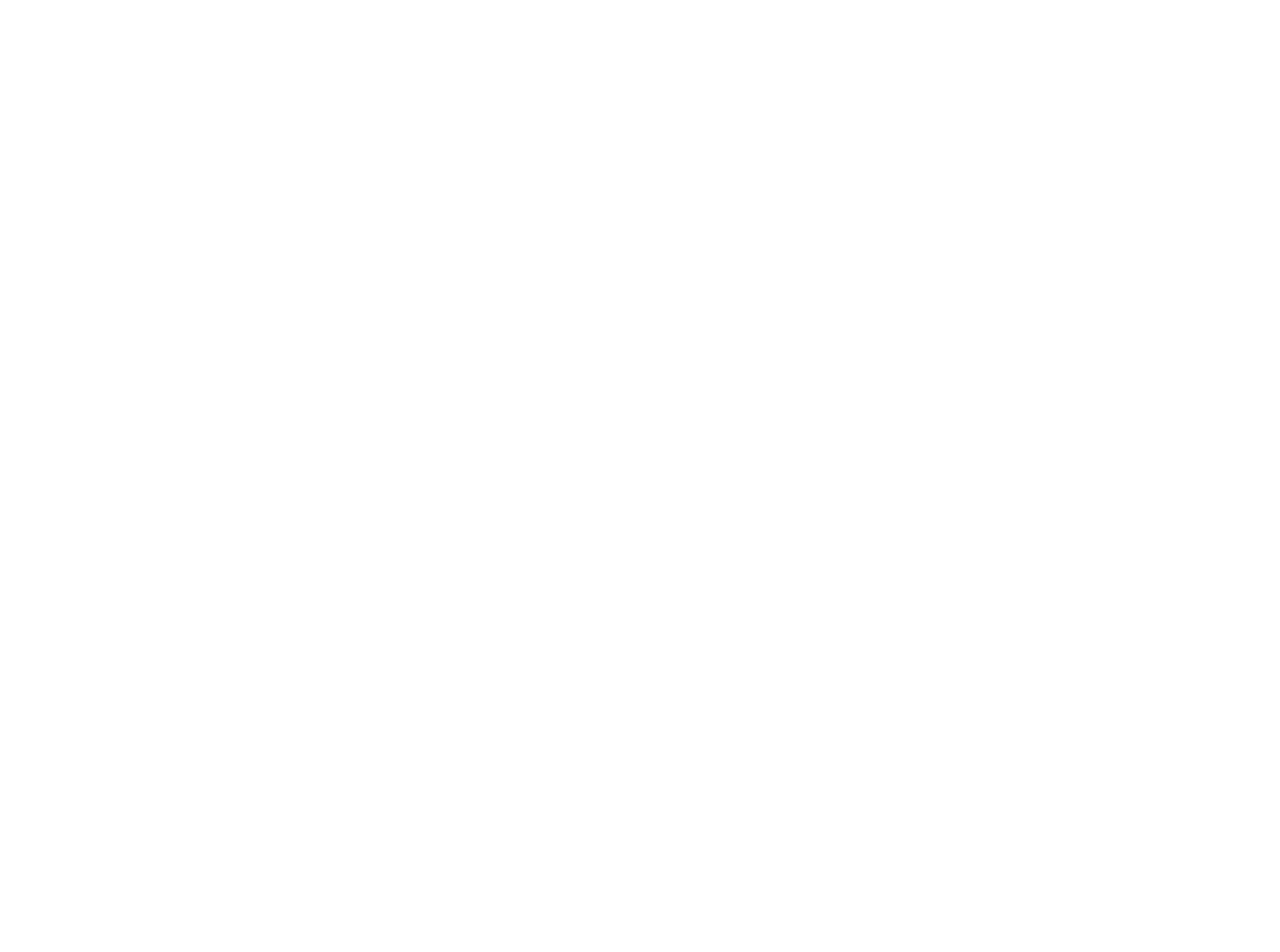
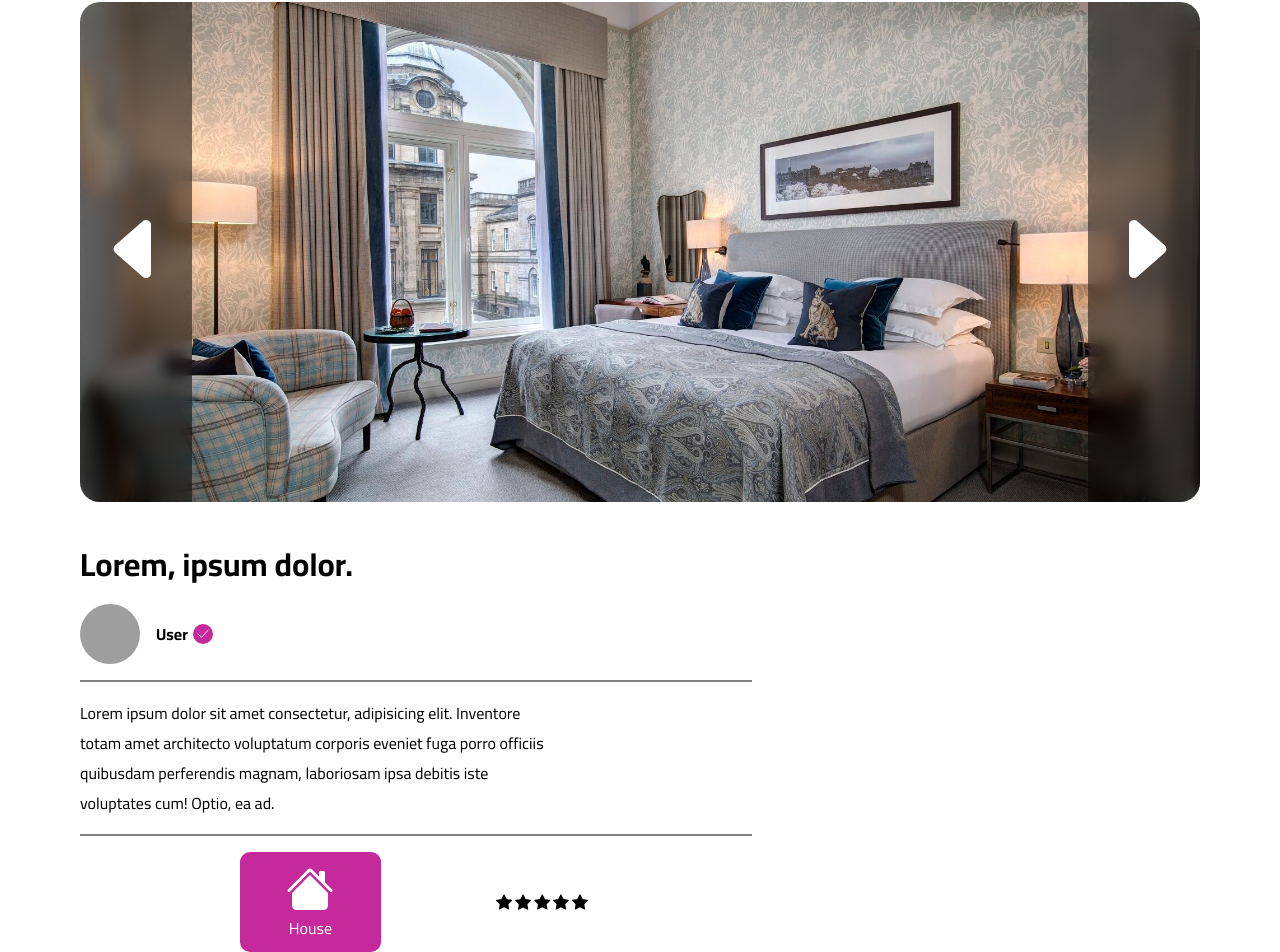
Before and after one commit to anes011/Project-W, a React (Create React App) app: page /reservation in a window 1280 px wide. Before the commit this address had no page. Shown: the part 158-1110 px from the top of the page. Before the commit the page ends 800 px from the top, so only its background shows below. Built offline with nearby package versions, Linux system fonts and the light colour scheme; grey boxes are pictures that could not be loaded.

Commit message:
added reservation page

```diff
--- a/src/App.jsx
+++ b/src/App.jsx
@@ -2,6 +2,7 @@
 import SignPage from './pages/SignPage';
 import WelcomePage from './pages/WelcomePage';
 import AddOfferPage from './pages/AddOfferPage';
+import ReservationPage from './pages/ReservationPage';
 import { BrowserRouter as Router, Routes, Route } from 'react-router-dom';
 
 function App() {
@@ -12,6 +13,7 @@
           <Route path='/' element={<SignPage />} />
           <Route path='/welcome' element={<WelcomePage />} />
           <Route path='/add-offer' element={<AddOfferPage />} />
+          <Route path='/reservation' element={<ReservationPage />} />
         </Routes>
       </Router>
     </div>
--- /dev/null
+++ b/src/components/ReservationDetails.jsx
@@ -0,0 +1,36 @@
+import '../styles/reservationDetails.css';
+import SuccessIcon from '../images&logos/success-svgrepo-com.svg';
+import StarsIcon from '../images&logos/five_star_rating.svg';
+
+function ReservationDetails() {
+    return(
+        <div className="reservation-details">
+            <h1>Lorem, ipsum dolor.</h1>
+
+            <div className="profile">
+                <img src="https://plus.unsplash.com/premium_photo-1664870883044-0d82e3d63d99?q=80&w=1470&auto=format&fit=crop&ixlib=rb-4.0.3&ixid=M3wxMjA3fDB8MHxwaG90by1wYWdlfHx8fGVufDB8fHx8fA%3D%3D" alt="" className="profile-photo" />
+                <p>User</p>
+                <img src={SuccessIcon} alt="" />
+            </div>
+
+            <div className="description">
+                <p>Lorem ipsum dolor sit amet consectetur, adipisicing elit. Inventore totam amet architecto voluptatum corporis eveniet fuga porro officiis quibusdam perferendis magnam, laboriosam ipsa debitis iste voluptates cum! Optio, ea ad.</p>
+            </div>
+
+            <div className="accommodation-type-rate">
+                <div className="type-container">
+                    <svg xmlns="http://www.w3.org/2000/svg" width="16" height="16" fill="currentColor" class="bi bi-house-fill" viewBox="0 0 16 16">
+                        <path d="M8.707 1.5a1 1 0 0 0-1.414 0L.646 8.146a.5.5 0 0 0 .708.708L8 2.207l6.646 6.647a.5.5 0 0 0 .708-.708L13 5.793V2.5a.5.5 0 0 0-.5-.5h-1a.5.5 0 0 0-.5.5v1.293L8.707 1.5Z"/>
+                        <path d="m8 3.293 6 6V13.5a1.5 1.5 0 0 1-1.5 1.5h-9A1.5 1.5 0 0 1 2 13.5V9.293l6-6Z"/>
+                    </svg>
+
+                    <p>House</p>
+                </div>
+
+                <img className='stars' src={StarsIcon} alt="" />
+            </div>
+        </div>
+    )
+}
+
+export default ReservationDetails;
--- /dev/null
+++ b/src/components/ReservationSlider.jsx
@@ -0,0 +1,39 @@
+import '../styles/reservationSlider.css';
+import HouseImage from '../images&logos/The-Balmoral-Executive-View-Room-e1682260891619.jpg';
+import VillaImage from '../images&logos/villa-sea-view-21.jpg';
+import { useRef } from 'react';
+
+function ReservationSlider() {
+
+    const sliderContainer = useRef(null);
+
+    const handlePrevious = () => {
+        sliderContainer.current.scrollLeft -= sliderContainer.current.clientWidth;
+    };
+
+    const handleNext = () => {
+        sliderContainer.current.scrollLeft += sliderContainer.current.clientWidth;
+    };
+
+    return(
+        <div className="reservation-slider">
+            <div ref={sliderContainer} className="slider-container">
+                <img className='house-image' src={HouseImage} alt="" />
+                <img className='house-image' src={VillaImage} alt="" />
+            </div>
+
+            <button onClick={handlePrevious} className="prev-btn-slider">
+                <svg xmlns="http://www.w3.org/2000/svg" width="16" height="16" fill="currentColor" class="bi bi-caret-left-fill" viewBox="0 0 16 16">
+                    <path d="m3.86 8.753 5.482 4.796c.646.566 1.658.106 1.658-.753V3.204a1 1 0 0 0-1.659-.753l-5.48 4.796a1 1 0 0 0 0 1.506z"/>
+                </svg>
+            </button>
+            <button onClick={handleNext} className="next-btn-slider">
+                <svg xmlns="http://www.w3.org/2000/svg" width="16" height="16" fill="currentColor" class="bi bi-caret-right-fill" viewBox="0 0 16 16">
+                    <path d="m12.14 8.753-5.482 4.796c-.646.566-1.658.106-1.658-.753V3.204a1 1 0 0 1 1.659-.753l5.48 4.796a1 1 0 0 1 0 1.506z"/>
+                </svg>
+            </button>
+        </div>
+    )
+}
+
+export default ReservationSlider;
--- /dev/null
+++ b/src/pages/ReservationPage.jsx
@@ -0,0 +1,16 @@
+import '../styles/reservationPage.css';
+import Nav from '../components/Nav';
+import ReservationSlider from '../components/ReservationSlider';
+import ReservationDetails from '../components/ReservationDetails';
+
+function ReservationPage() {
+    return(
+        <div className="reservation-page">
+            <Nav />
+            <ReservationSlider />
+            <ReservationDetails />
+        </div>
+    )
+}
+
+export default ReservationPage;
--- /dev/null
+++ b/src/styles/reservationDetails.css
@@ -0,0 +1,72 @@
+.reservation-details {
+    width: 60%;
+    margin-top: 2rem;
+}
+
+.profile {
+    display: flex;
+    align-items: center;
+    border-bottom: 2px solid gray;
+    padding-bottom: 1rem;
+    margin-top: 10px;
+}
+
+.profile p {
+    font-size: 1rem;
+    font-weight: 800;
+    margin-left: 1rem;
+    margin-right: 5px;
+}
+
+.profile img:nth-of-type(1) {
+    height: 60px;
+    width: 60px;
+    border-radius: 50%;
+    object-fit: cover;
+}
+
+.profile img:nth-of-type(2) {
+    height: 20px;
+}
+
+.description {
+    margin-top: 1rem;
+    padding-bottom: 1rem;
+    border-bottom: 2px solid gray;
+}
+
+.description p {
+    width: 70%;
+}
+
+.accommodation-type-rate {
+    display: flex;
+    margin-top: 1rem;
+    justify-content: space-between;
+    padding-inline: 10rem;
+    padding-bottom: 1rem;
+    border-bottom: 2px solid gray;
+}
+
+.type-container {
+    background-color: rgb(197, 41, 155);
+    display: flex;
+    flex-direction: column;
+    align-items: center;
+    justify-content: center;
+    height: 100px;
+    width: 40%;
+    padding-top: 10px;
+    border-radius: 10px;
+    gap: 1rem;
+    color: #fff;
+}
+
+.type-container svg {
+    transform: scale(3);
+    margin-top: 10px;
+}
+
+.accommodation-type-rate img {
+    height: 100px;
+}
--- /dev/null
+++ b/src/styles/reservationPage.css
@@ -0,0 +1,3 @@
+.reservation-page {
+    padding-inline: 5rem;
+}
--- /dev/null
+++ b/src/styles/reservationSlider.css
@@ -0,0 +1,52 @@
+.reservation-slider {
+    width: 100%;
+    height: 500px;
+    margin-top: 10rem;
+    border-radius: 20px;
+    position: relative;
+    overflow: hidden;
+}
+
+.slider-container {
+    display: flex;
+    overflow-y: hidden;
+    overflow-x: auto;
+    height: 100%;
+    width: 100%;
+    scroll-behavior: smooth;
+}
+
+.slider-container::-webkit-scrollbar {
+    display: none;
+}
+
+.prev-btn-slider, .next-btn-slider {
+    position: absolute;
+    top: 0;
+    bottom: 0;
+    width: 10%;
+    border: none;
+    background-color: rgba(0, 0, 0, .5);
+    color: #fff;
+    cursor: pointer;
+    backdrop-filter: blur(8px);
+}
+
+.prev-btn-slider svg, .next-btn-slider svg {
+    transform: scale(5);
+}
+
+.prev-btn-slider {
+    left: 0;
+}
+
+.next-btn-slider {
+    right: 0;
+}
+
+.house-image {
+    height: 100%;
+    width: 100%;
+    min-width: 100%;
+    object-fit: cover;
+}
```
